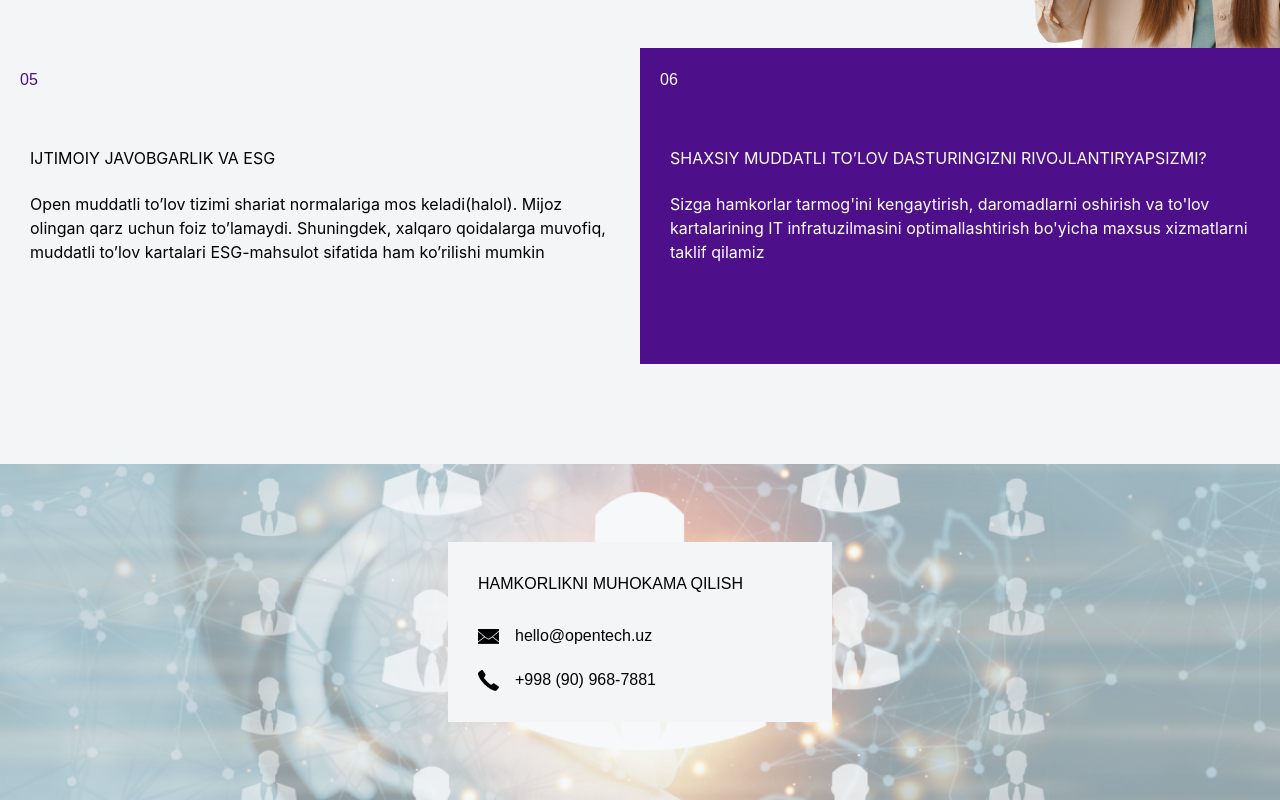
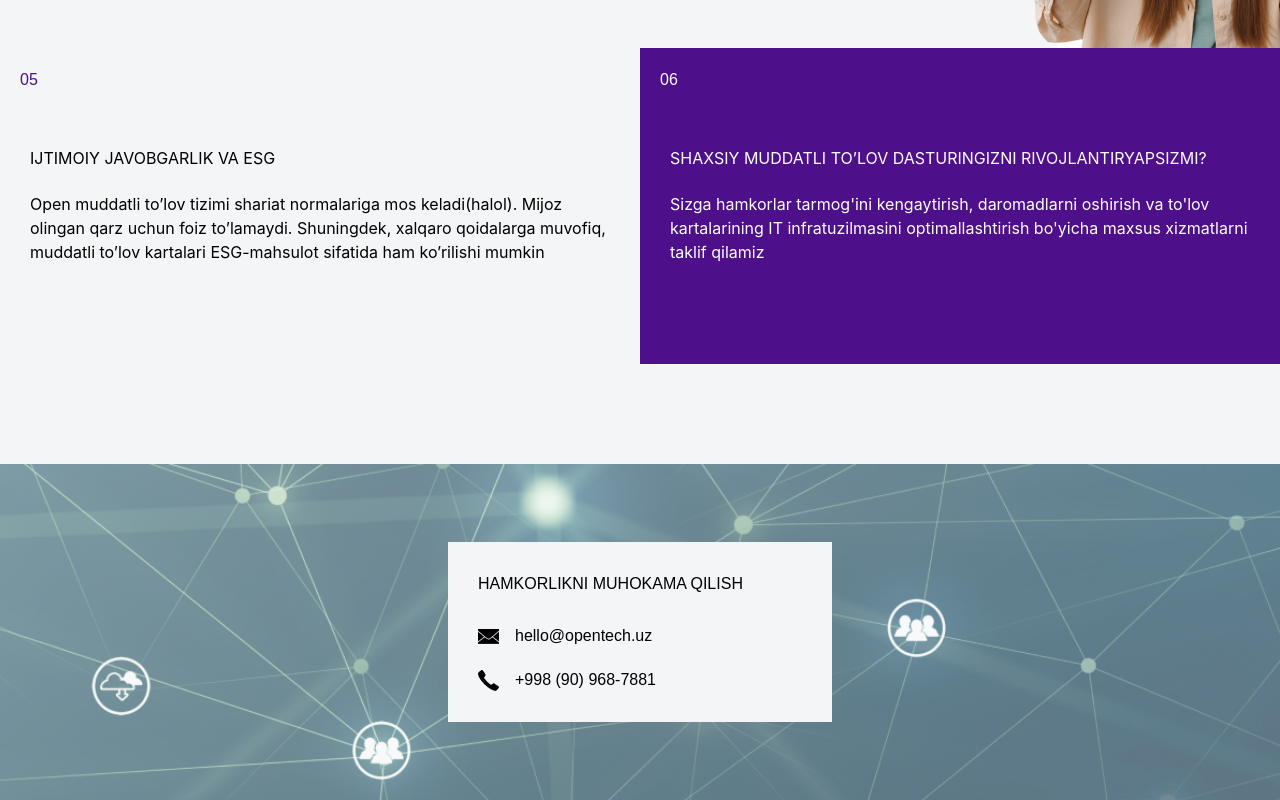
Before and after one commit to RamazonovDeveloper/OpenRassrochkaNew, a React (Create React App) app: page / in a window 1280 px wide. Shown: the part 5681-6481 px from the top of the page. Built offline with nearby package versions, Linux system fonts and the light colour scheme.

Commit message:
Footer Background Changed

```diff
--- a/src/App.css
+++ b/src/App.css
@@ -56,7 +56,7 @@
 
 
 .footer {
-    background: url('./assets/foot_img.png');
+    background: url('./assets/footBack.png');
 
     background-size: cover;
     background-repeat: no-repeat;
```
Also changed, not shown: src/assets/footBack.png (added).
